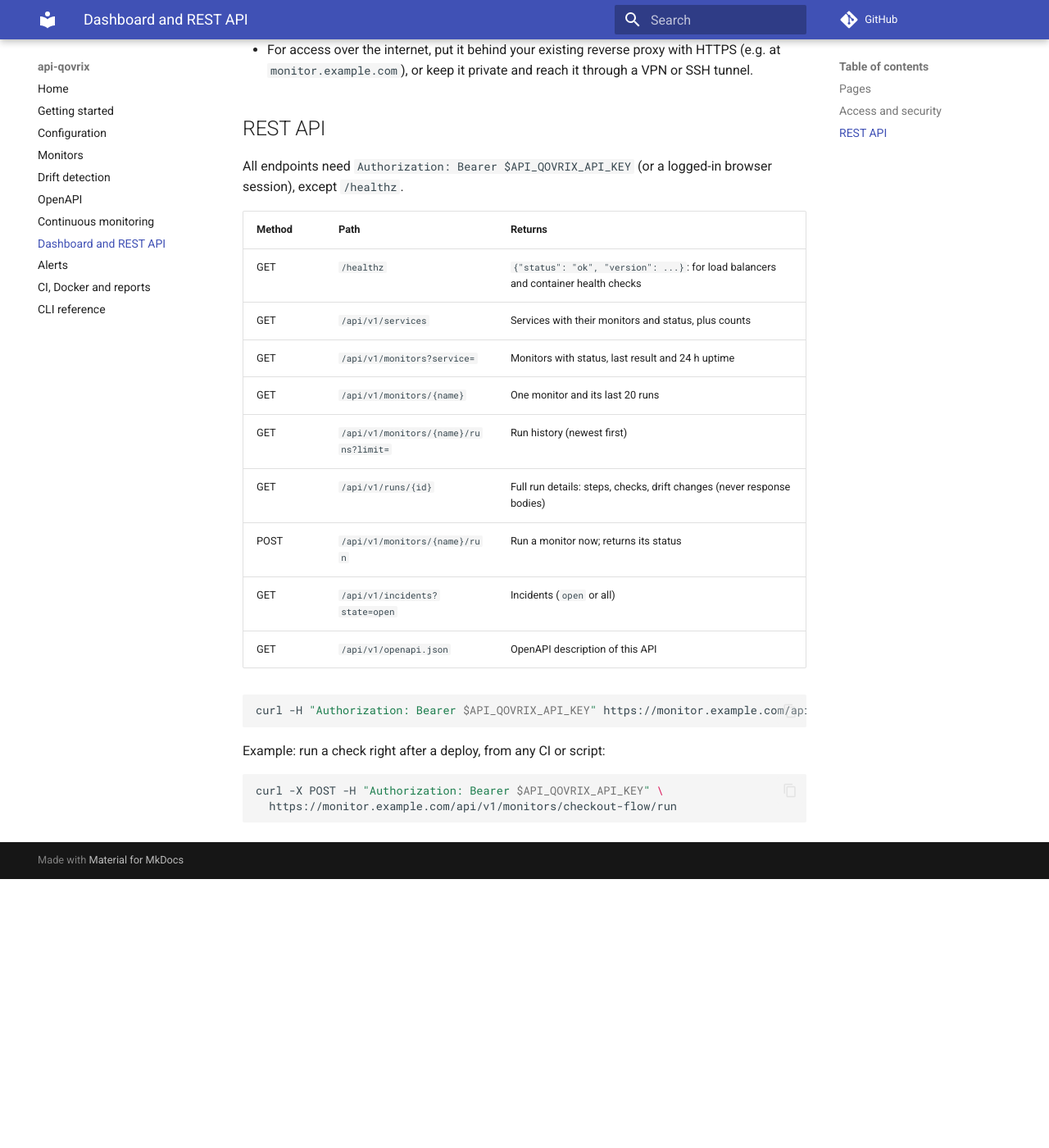
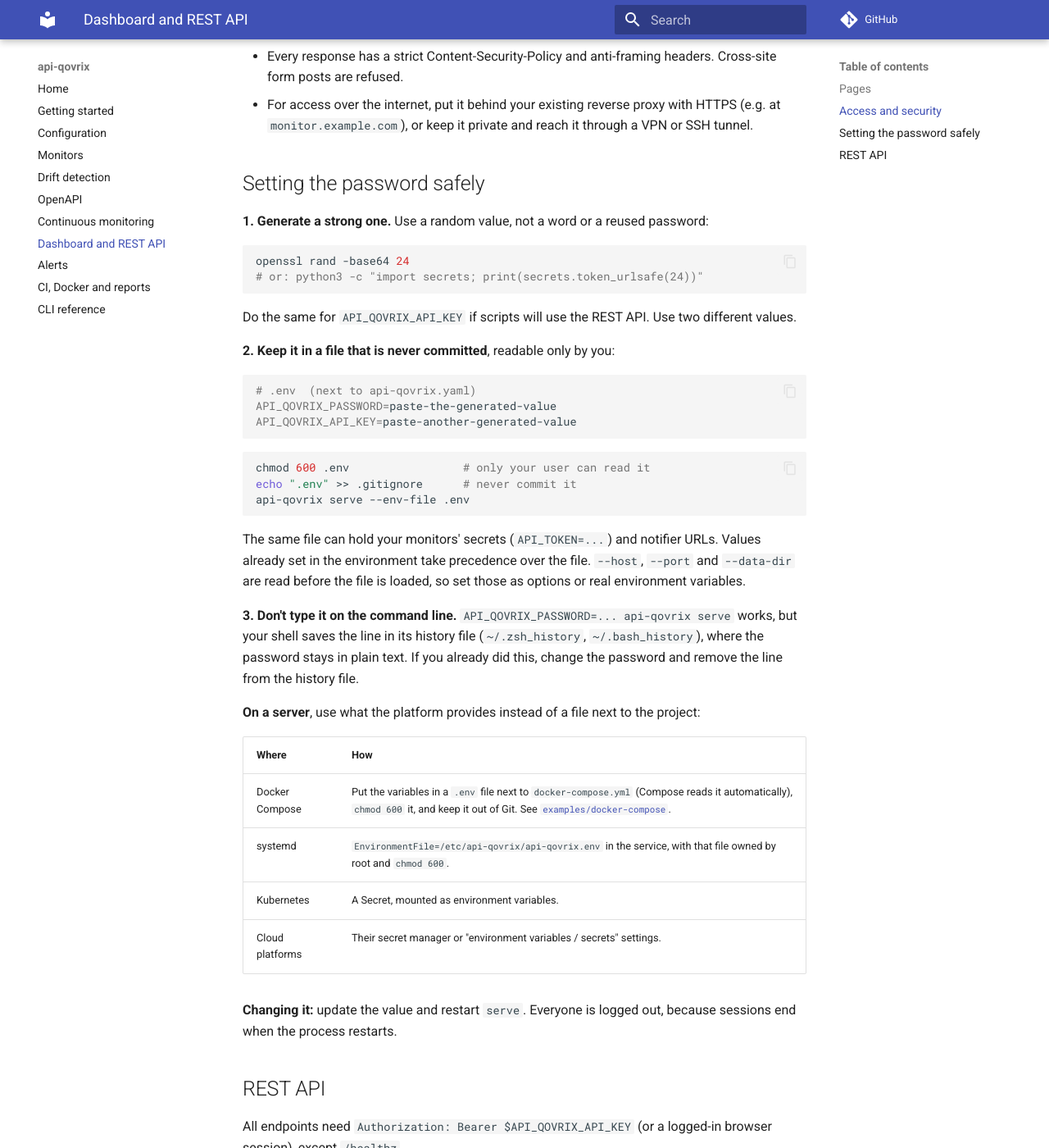
Before and after one commit to jsxd3v/api-qovrix, an MkDocs documentation site: the page built from docs/dashboard.md, in a window 1280 px wide and 1400 px high, scrolled down 1200 px. Shown: the whole window at 82% size. Built offline with MkDocs 1.6.1 and Material for MkDocs 9.7.7, drawn with Linux system fonts in a browser that asks for light colours; comment, search, counter and statistics services are not loaded; before the commit the page ends 2272 px from its top, so only the background shows below that; some of the changed text lies outside the part shown.

````diff
--- a/docs/dashboard.md
+++ b/docs/dashboard.md
@@ -3,10 +3,13 @@
 `api-qovrix serve` also serves a dashboard and a REST API, in the same process as the scheduler.
 
 ```bash
-API_QOVRIX_PASSWORD='a-long-password' api-qovrix serve      # http://localhost:8080
-api-qovrix serve --port 9000                                  # another port
-api-qovrix serve --no-web                                     # scheduler and alerts only
+api-qovrix serve --env-file .env      # password from .env (see below); http://localhost:8080
+api-qovrix serve --port 9000          # another port
+api-qovrix serve --no-web             # scheduler and alerts only, no dashboard
 ```
+
+On your own machine you can skip the password: `api-qovrix serve` then serves an open dashboard on
+`127.0.0.1` only.
 
 ## Pages
 
@@ -37,6 +40,51 @@ and on phones.
 - For access over the internet, put it behind your existing reverse proxy with HTTPS (e.g. at
   `monitor.example.com`), or keep it private and reach it through a VPN or SSH tunnel.
 
+## Setting the password safely
+
+**1. Generate a strong one.** Use a random value, not a word or a reused password:
+
+```bash
+openssl rand -base64 24
+# or: python3 -c "import secrets; print(secrets.token_urlsafe(24))"
+```
+
+Do the same for `API_QOVRIX_API_KEY` if scripts will use the REST API. Use two different values.
+
+**2. Keep it in a file that is never committed**, readable only by you:
+
+```bash
+# .env  (next to api-qovrix.yaml)
+API_QOVRIX_PASSWORD=paste-the-generated-value
+API_QOVRIX_API_KEY=paste-another-generated-value
+```
+
+```bash
+chmod 600 .env                 # only your user can read it
+echo ".env" >> .gitignore      # never commit it
+api-qovrix serve --env-file .env
+```
+
+The same file can hold your monitors' secrets (`API_TOKEN=...`) and notifier URLs. Values already set in the
+environment take precedence over the file. `--host`, `--port` and `--data-dir` are read before the file is
+loaded, so set those as options or real environment variables.
+
+**3. Don't type it on the command line.** `API_QOVRIX_PASSWORD=... api-qovrix serve` works, but your shell
+saves the line in its history file (`~/.zsh_history`, `~/.bash_history`), where the password stays in plain
+text. If you already did this, change the password and remove the line from the history file.
+
+**On a server**, use what the platform provides instead of a file next to the project:
+
+| Where | How |
+|---|---|
+| Docker Compose | Put the variables in a `.env` file next to `docker-compose.yml` (Compose reads it automatically), `chmod 600` it, and keep it out of Git. See [`examples/docker-compose`](../examples/docker-compose/docker-compose.yml). |
+| systemd | `EnvironmentFile=/etc/api-qovrix/api-qovrix.env` in the service, with that file owned by root and `chmod 600`. |
+| Kubernetes | A Secret, mounted as environment variables. |
+| Cloud platforms | Their secret manager or "environment variables / secrets" settings. |
+
+**Changing it:** update the value and restart `serve`. Everyone is logged out, because sessions end when the
+process restarts.
+
 ## REST API
 
 All endpoints need `Authorization: Bearer $API_QOVRIX_API_KEY` (or a logged-in browser session), except
--- a/pyproject.toml
+++ b/pyproject.toml
@@ -4,7 +4,7 @@ build-backend = "hatchling.build"
 
 [project]
 name = "api-qovrix"
-version = "0.2.1"
+version = "0.2.2"
 description = "Contract-aware API monitoring: catches breaking changes, not just downtime. Monitors live in Git and run the same in CI and production."
 readme = "README.md"
 license = "Apache-2.0"
--- a/src/api_qovrix/__init__.py
+++ b/src/api_qovrix/__init__.py
@@ -1,3 +1,3 @@
 """api-qovrix: contract-aware API monitoring."""
 
-__version__ = "0.2.1"
+__version__ = "0.2.2"
````
Also changed, not shown: CHANGELOG.md (+16 -1 lines), CONTRIBUTING.md (+7 -0 lines), README.md (+5 -1 lines), docs/serve.md (+1 -1 lines), 5 other files.
